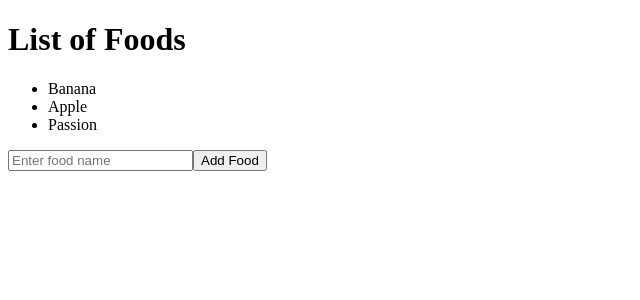
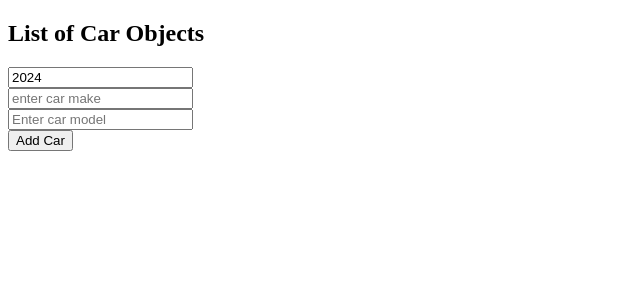
Before and after one commit to InduwaraThisaru2269/induwara-test-app, a React (Vite) app: page / in a window 1280 px wide. Shown: the top 300 px of the page, without its empty margins (0-640 px from the left). Built offline with nearby package versions, Linux system fonts and the light colour scheme.

Commit message:
Learnt how to update array of objects in react

```diff
--- a/src/MyComponent.jsx
+++ b/src/MyComponent.jsx
@@ -3,34 +3,57 @@
 
 function MyComponent(){
 
-    const [foods, setFoods] = useState(["Banana", "Apple", "Passion"]);
+    const [cars, setCars] = useState([]);
+    const [carYear, setCarYear] = useState(new Date().getFullYear());
+    const [carMake, setCarMake] = useState("");
+    const [carModel, setCarModel] = useState("");
 
-    function handleAddFood(){
-        const newFood = document.getElementById("foodInput").value;
-        document.getElementById("foodInput").value = ""
+    function handleAddCar(){
+        const newCar = {year: carYear,
+                    make: carMake,
+                    model: carModel}
 
-        setFoods(prevFoods => [...prevFoods, newFood]) // updater function
+        setCars(prevCars => [...prevCars, newCar])
+
+        setCarYear(new Date().getFullYear());
+        setCarMake(" ");
+        setCarModel(" ");
     }
 
-    function handleRemoveFood(index){
+    function handleRemoveCar(index){
+        setCars(prevCars => prevCars.filter((_, i) => i !== index))
+    }
 
-        setFoods(foods.filter((_, i) => i !== index))
+    function handleYearChange(event){
+        setCarYear(event.target.value)
+    }
+
+    function handleMakeChange(event){
+        setCarMake(event.target.value)
+    }
+
+    function handleModelChange(event){
+        setCarModel(event.target.value)
     }
 
     return(
         <div>
-            <h1>List of Foods</h1>
+            <h2>List of Car Objects</h2>
+
             <ul>
-                {foods.map((food,index) =>
-                        <li key={index} onClick={() => handleRemoveFood(index)}>
-                            {food}
-                        </li>)}
+                {cars.map((car, index) =>
+                        <li key={index} onClick={() => handleRemoveCar(index)}>
+                            {car.year} {car.make} {car.model}
+                        </li>
+                )}
             </ul>
-            <input type="text" id="foodInput" placeholder="Enter food name" />
-            <button onClick={handleAddFood}>Add Food</button>
+
+            <input type="number" value={carYear} onChange={handleYearChange}/><br />
+            <input type="text" value={carMake} onChange={handleMakeChange} placeholder="enter car make"/><br />
+            <input type="text" value={carModel} onChange={handleModelChange} placeholder="Enter car model"/><br />
+            <button onClick={handleAddCar}>Add Car</button>
         </div>
-    );
-
+    )
 }
 
 export default MyComponent
```
